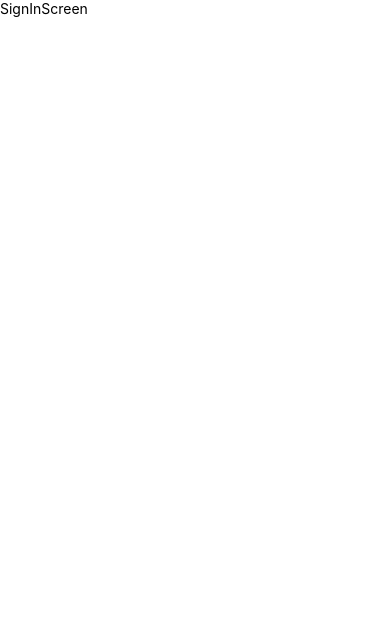
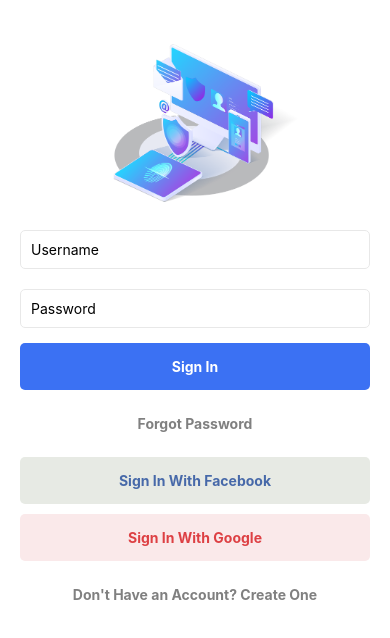
Before and after one commit to 21parthh/react-native-auth-with-aws-amplify, a React Native app: screen / in a window 390 px wide. Shown: the top 638 px of the page. Built offline with nearby package versions, Linux system fonts and the light colour scheme.

Commit message:
Updated sign-in screen UI.

```diff
--- /dev/null
+++ b/src/components/CustomButton/CustomButton.js
@@ -0,0 +1,54 @@
+import { View, Text, StyleSheet, Pressable } from "react-native";
+import React from "react";
+
+const CustomButton = ({
+    onPress,
+    text,
+    type = "PRIMARY",
+    bgColor,
+    fgColor,
+}) => {
+    return (
+        <Pressable
+            onPress={onPress}
+            style={[
+                styles.container,
+                styles[`container_${type}`],
+                bgColor ? { backgroundColor: bgColor } : {},
+            ]}
+        >
+            <Text
+                style={[
+                    styles.text,
+                    styles[`text_${type}`],
+                    fgColor ? { color: fgColor } : {},
+                ]}
+            >
+                {text}
+            </Text>
+        </Pressable>
+    );
+};
+
+const styles = StyleSheet.create({
+    container: {
+        width: "100%",
+        padding: 15,
+        marginVertical: 5,
+        borderRadius: 5,
+    },
+    container_PRIMARY: {
+        backgroundColor: "#3B71F3",
+    },
+    container_TERTIARY: {},
+    text: {
+        textAlign: "center",
+        fontWeight: "bold",
+        color: "white",
+    },
+    text_TERTIARY: {
+        color: "gray",
+    },
+});
+
+export default CustomButton;
--- /dev/null
+++ b/src/components/CustomButton/index.js
@@ -0,0 +1 @@
+export {default} from './CustomButton'
--- /dev/null
+++ b/src/components/CustomInput.js/CustomInput.js
@@ -0,0 +1,31 @@
+import { View, Text, TextInput, StyleSheet } from "react-native";
+import React, {useState} from "react";
+
+const CustomInput = ({value, setValue, placeholder, secureTextEntry}) => {
+    return (
+        <View style={styles.container}>
+            <TextInput
+                value={value}
+                onChangeText={setValue}
+                placeholder={placeholder}
+                style={styles.input}
+                secureTextEntry= {secureTextEntry}
+            />
+        </View>
+    );
+};
+
+const styles = StyleSheet.create({
+    container: {
+        backgroundColor: "white",
+        borderColor: "#e8e8e8",
+        width: "100%",
+        borderWidth: 1,
+        borderRadius: 5,
+        padding: 10,
+        marginVertical: 10,
+    },
+    input: {},
+});
+
+export default CustomInput;
--- /dev/null
+++ b/src/components/CustomInput.js/index.js
@@ -0,0 +1 @@
+export {default} from './CustomInput'
--- a/src/screens/SignInScreen/SignIn.js
+++ b/src/screens/SignInScreen/SignIn.js
@@ -1,12 +1,99 @@
-import { View, Text } from 'react-native'
-import React from 'react'
+import {
+    View,
+    Text,
+    Image,
+    StyleSheet,
+    useWindowDimensions,
+    ScrollView,
+} from "react-native";
+import React, { useState } from "react";
+import logo from "../../../assets/images/Logo_1.png";
+import CustomInput from "../../components/CustomInput.js/CustomInput";
+import CustomButton from "../../components/CustomButton/CustomButton";
+import {LinearGradient} from 'expo-linear-gradient';
 
 const SignIn = () => {
-  return (
-    <View>
-      <Text>SignInScreen</Text>
-    </View>
-  )
-}
+    const [username, setUsername] = useState("");
+    const [password, setPassword] = useState("");
 
-export default SignIn
+    const { height } = useWindowDimensions();
+    const onSignInPressed = () => {
+        console.warn("Sign In");
+    };
+    const onForgotPassword = () => {
+        console.warn("Forgot Password");
+    };
+    const signInWithFacebook = () => {
+        console.warn("signInWithFacebook");
+    };
+    const signInWithGoogle = () => {
+        console.warn("signInWithGoogle");
+    };
+    const dontHaveAnAccount = () => {
+        console.warn("dontHaveAnAccount");
+    };
+    return (
+        // <LinearGradient
+        //     colors={["#ffafbd", "#ffc3a0"]} // Adjust these colors as needed
+        //     style={{ flex: 1 }}
+        // >
+            <ScrollView>
+                <View style={styles.root}>
+                    <Image
+                        source={logo}
+                        style={[styles.logo, { height: height * 0.3 }]}
+                        resizeMode="contain"
+                    />
+                    <CustomInput
+                        placeholder="Username"
+                        value={username}
+                        setValue={setUsername}
+                    />
+                    <CustomInput
+                        placeholder="Password"
+                        value={password}
+                        setValue={setPassword}
+                        secureTextEntry={true}
+                    />
+                    <CustomButton text="Sign In" onPress={onSignInPressed} />
+                    <CustomButton
+                        text="Forgot Password"
+                        onPress={onForgotPassword}
+                        type="TERTIARY"
+                    />
+                    <CustomButton
+                        text="Sign In With Facebook"
+                        onPress={signInWithFacebook}
+                        bgColor="#E7EAE4"
+                        fgColor="#4769A9"
+                    />
+                    <CustomButton
+                        text="Sign In With Google"
+                        onPress={signInWithGoogle}
+                        bgColor="#FAE9EA"
+                        fgColor="#DD4044"
+                    />
+                    <CustomButton
+                        text="Don't Have an Account? Create One"
+                        onPress={dontHaveAnAccount}
+                        type="TERTIARY"
+                    />
+                </View>
+            </ScrollView>
+        // </LinearGradient>
+    );
+};
+
+const styles = StyleSheet.create({
+    root: {
+        alignItems: "center",
+        padding: 20,
+    },
+    logo: {
+        width: "70%",
+        maxWidth: 300,
+        maxHeight: 200,
+    },
+});
+
+export default SignIn;
```
Also changed, not shown: assets/images/Logo_1.png (added).
